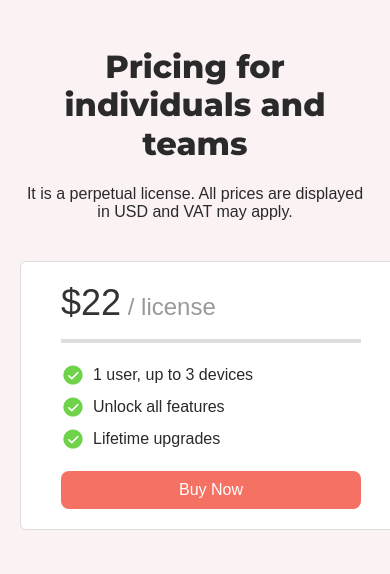
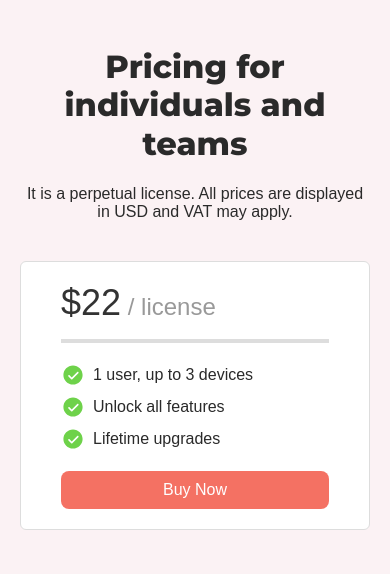
Before and after one commit to medisapp/medisapp.github.io, a website built with Parcel: page pricing.html in a window 390 px wide. Shown: the part 270-844 px from the top of the page. Built offline with nearby package versions, Linux system fonts and the light colour scheme; a script that the page names is missing.

Commit message:
Improve mobile UI

```diff
--- a/pricing.scss
+++ b/pricing.scss
@@ -4,10 +4,12 @@
 }
 
 .pricing__item {
+  box-sizing: border-box;
   background-color: white;
   padding: 20px 40px;
   border-radius: 6px;
-  width: 300px;
+  width: 380px;
+  max-width: 100%;
   margin: 40px auto 60px;
   border: 1px solid #ddd;
   text-align: left;
@@ -38,7 +40,7 @@
 
   li {
     line-height: 2;
-    background: transparent url(./assets/ok.svg) left center no-repeat;
+    background: transparent url(./assets/ok.svg) left 4px no-repeat;
     background-size: 24px 24px;
     padding-left: 32px;
   }
```
Also changed, not shown: docs/pricing.html (+1 -1 lines), 7 other files.
